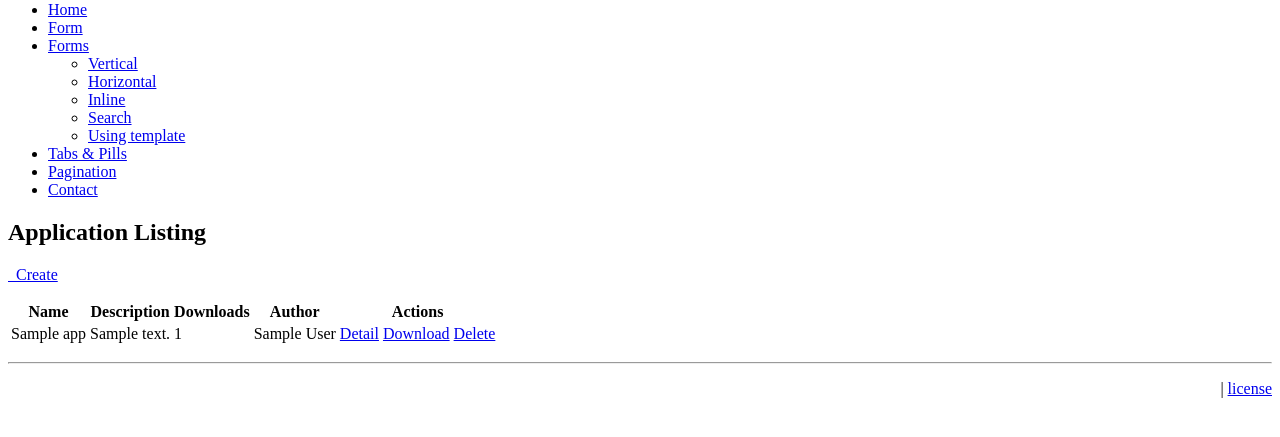
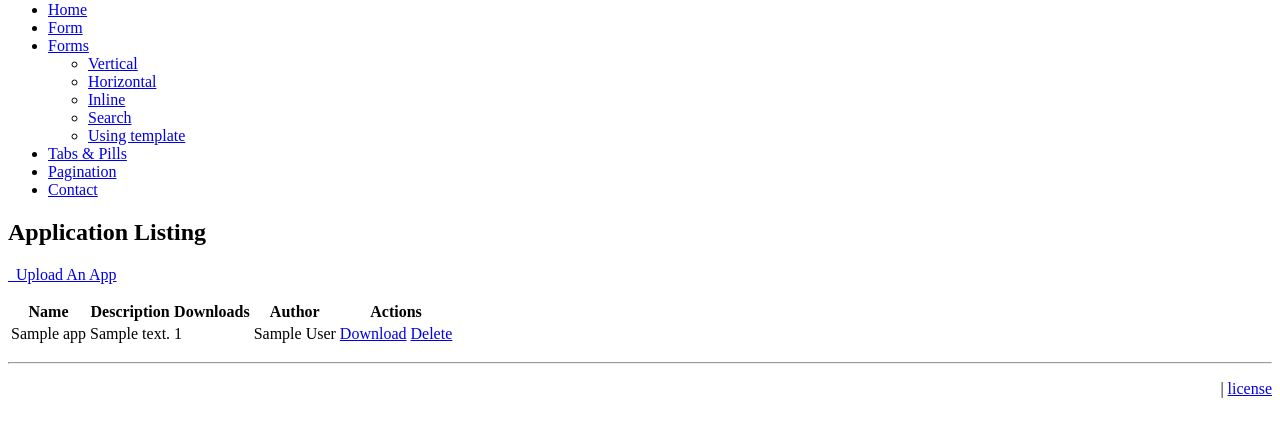
Before and after one commit to abhishekreddy1206/panex-web, a Django app: page /app/ in a window 1280 px wide. Shown: the part 101-538 px from the top of the page. Run offline with Django 3.2, Linux system fonts and the light colour scheme; tables that the repository leaves empty hold one stand-in row (values such as "Sample post"); parts of the project's set-up code (start-up, migrations or seed data) failed here and were passed over; some libraries are stand-ins or nearby versions.

```diff
--- a/app/templates/app/index.html
+++ b/app/templates/app/index.html
@@ -11,7 +11,7 @@
 <div>
     <p>
         <a href="new" class="btn btn-success">
-        <i class="icon-plus icon-white"></i>&nbsp;&nbsp;Create</a>
+        <i class="icon-plus icon-white"></i>&nbsp;&nbsp;Upload An App</a>
     </p>
 </div>
 
@@ -31,7 +31,7 @@
             <th class="span1">
                 Author
             </th>
-            <th class="span1">
+            <th class="span2">
                 Actions
             </th>
         </tr>
@@ -52,7 +52,6 @@
                 {{row.author}}
             </td>
             <td>
-                <a href="detail" class="btn btn-blue">Detail</a>
                 <a href="download/{{row.id}}" class="btn btn-success">Download</a>
                 <a href="delete/{{row.id}}" class="btn btn-danger">Delete</a>
             </td>
```
Also changed, not shown: patient/urls.py (added).
